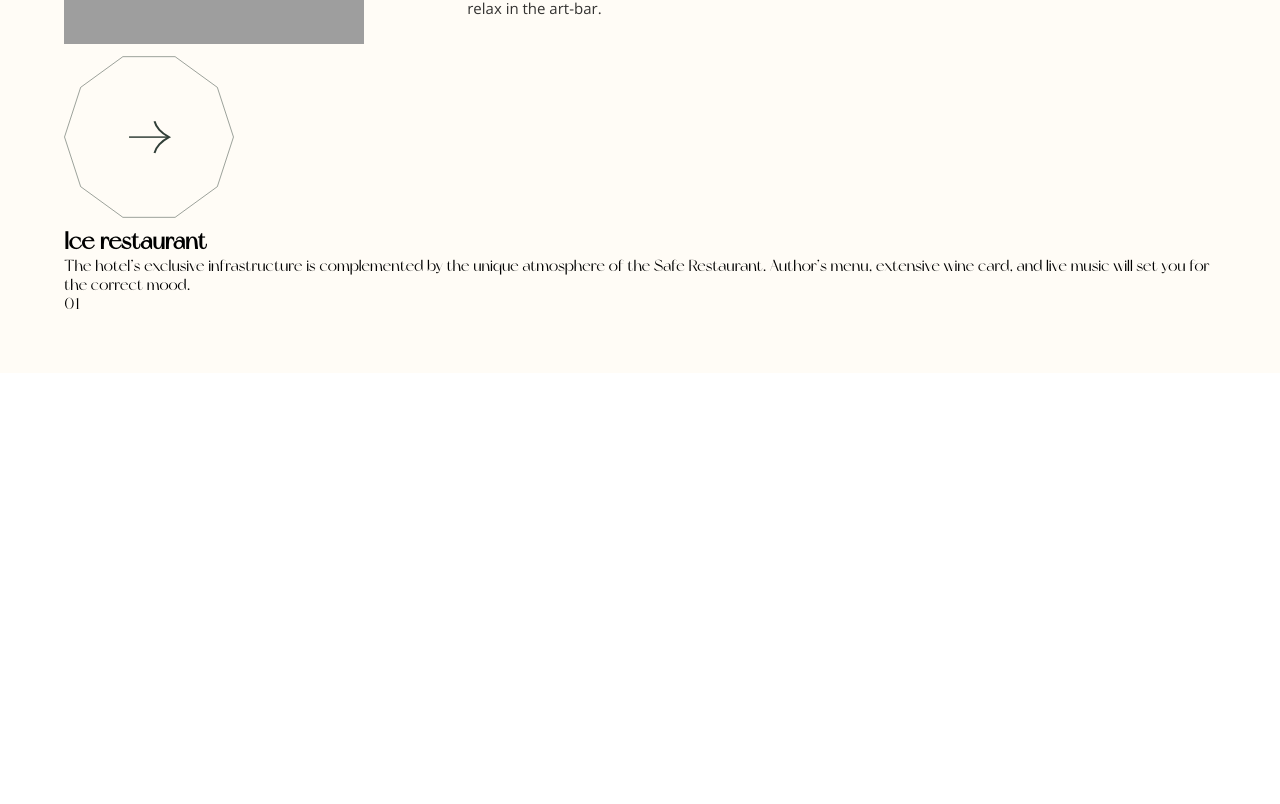
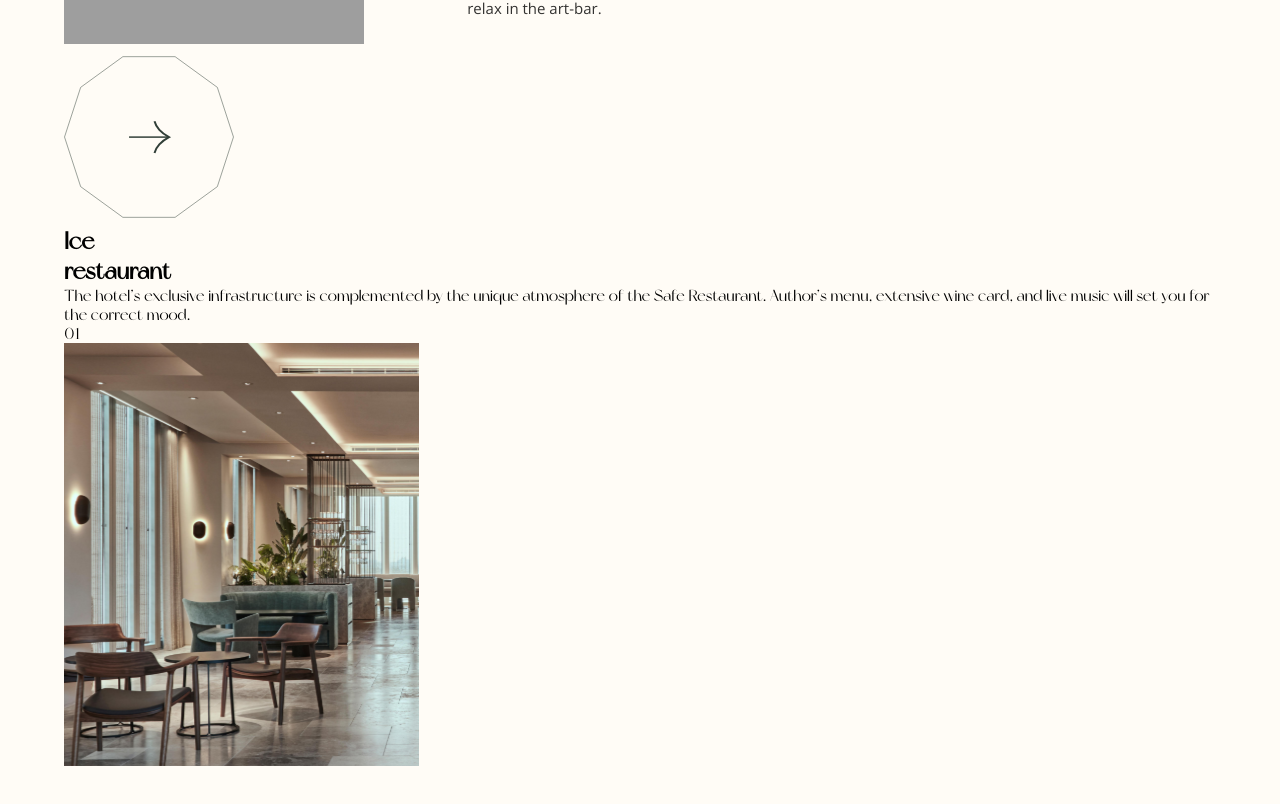
Before and after one commit to gift56/Fullstack-HotelWebsite, a React (Create React App) app: page / in a window 1280 px wide. Shown: the part 3326-4130 px from the top of the page. Before the commit the page ends 3699 px from the top, so only its background shows below. Built offline with nearby package versions, Linux system fonts and the light colour scheme; grey boxes are pictures that could not be loaded.

Commit message:
working on some stuff

```diff
--- a/src/components/Facilities.jsx
+++ b/src/components/Facilities.jsx
@@ -57,7 +57,9 @@ const Facilities = () => {
                     <img src={NextArrow} alt="arrow" />
                   </div>
                   <div className="text">
-                    <h2>Ice restaurant</h2>
+                    <h2>
+                      Ice <br /> restaurant
+                    </h2>
                     <p className="desktopP">
                       The hotel’s exclusive infrastructure is complemented by
                       the unique atmosphere of the Safe Restaurant. Author’s
@@ -68,7 +70,9 @@ const Facilities = () => {
                   </div>
                 </div>
               </div>
-              <div className="rightside"></div>
+              <div className="mainImg">
+                <img src={FacilityImg} alt="facilities_image" />
+              </div>
             </div>
           </FacilitiesRightside>
         </FacilitiesArea>
```
